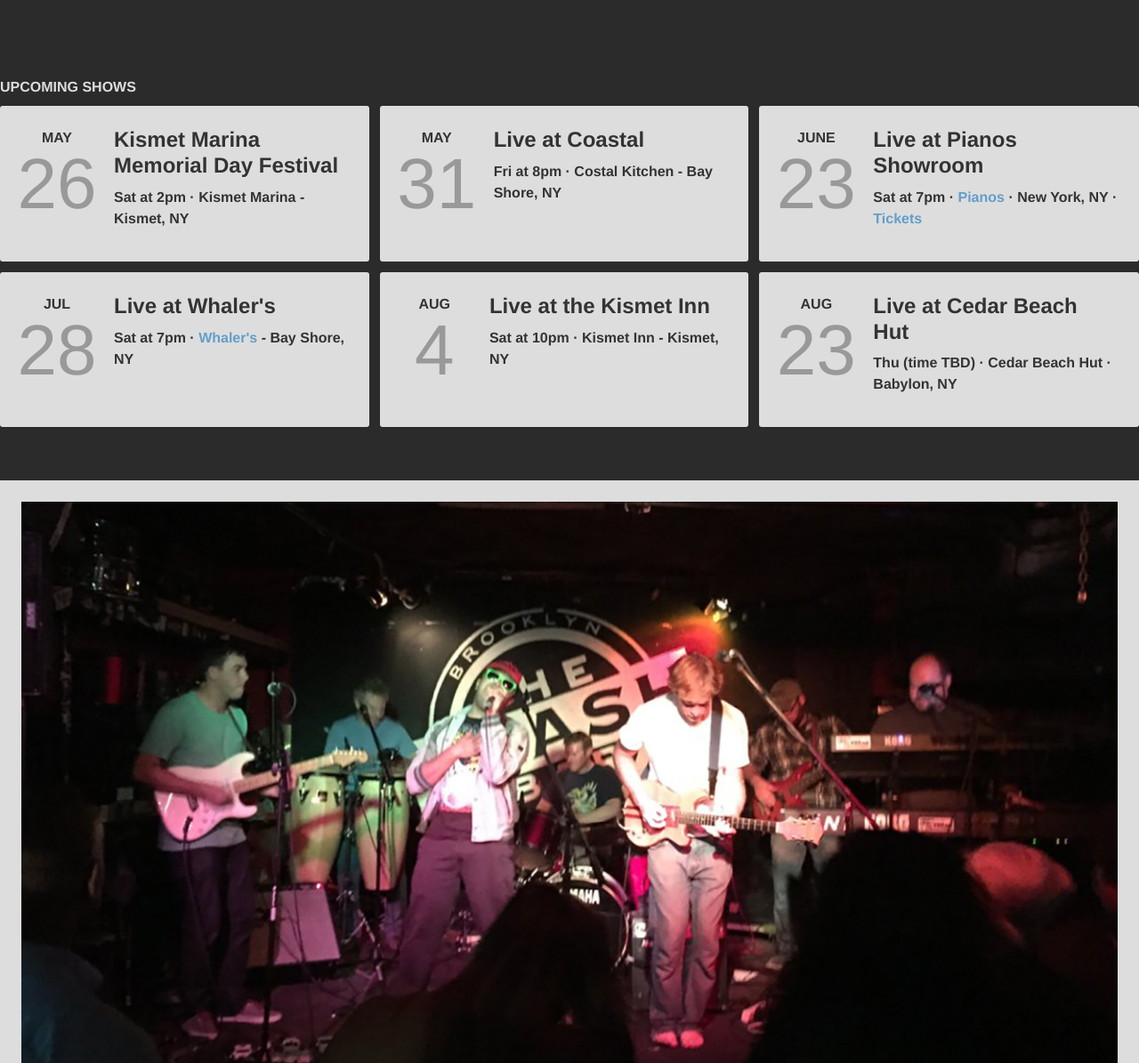
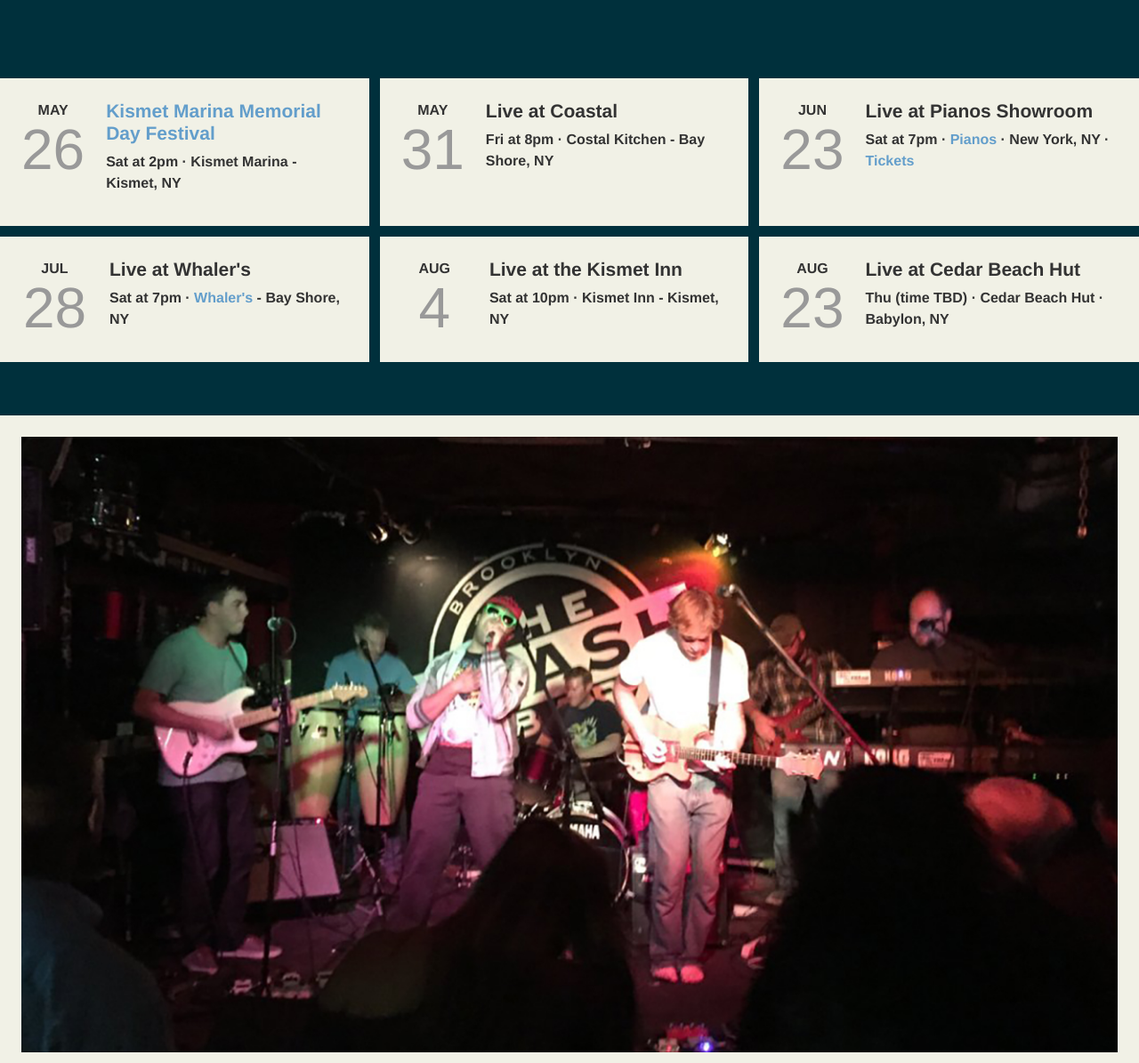
Before and after one commit to dmeehan/dirtyviceband, a website: page index.html in a window 1280 px wide. Shown: the part 800-1995 px from the top of the page at 89% size. Drawn offline with nearby package versions, Linux system fonts and the light colour scheme.

Commit message:
color palette update

```diff
--- a/index.html
+++ b/index.html
@@ -45,9 +45,9 @@
 
     <section class="shows" id="shows">
         <!--<div class="shows-poster ">
-            <a href="https://www.facebook.com/events/170399280191535/"><img src="images/seafest.jpg" /></a>
+            <a href="https://www.facebook.com/events/343298226193997/"><img src="images/TheDirtyViceBand_MemorialDay2018_web.jpg" /></a>
         </div>-->
-        <h2>Upcoming Shows</h2>
+        <!--<h2>Upcoming Shows</h2>-->
         <div class="shows-cards">
             <div class="event">
                 <div class="event-card">
@@ -56,7 +56,7 @@
                         <span class="event-day">26</span>
                     </div>
                     <div class="event-details">
-                        <h1>Kismet Marina Memorial Day Festival</h1>
+                        <h1><a href="https://www.facebook.com/events/343298226193997/">Kismet Marina Memorial Day Festival</a></h1>
                         <p><strong>Sat at 2pm &#183; Kismet Marina - Kismet, NY
                         </strong></p>
                     </div>
@@ -78,7 +78,7 @@
             <div class="event">
                 <div class="event-card">
                     <div class="event-date">
-                        <span class="event-month">June</span>
+                        <span class="event-month">Jun</span>
                         <span class="event-day">23</span>
                     </div>
                     <div class="event-details">
@@ -259,7 +259,7 @@
         <img src="images/dvb_trashbar.jpg" />
         <div class="about-bio">
             <div class="about-logo">
-                <img src="images/dvb_type_black.png" />
+                <img src="images/TheDirtyViceBand_logo_facebook.png" />
             </div>
             <div class="about-text">
                 <p>The Dirty Vice Band is a high-energy  collective of musicians from the salty south shore of Long Island. Each member of the band bring's a wide variety of influences, producing a unique original sound ranging from rock to funk to soul and mixing in pop hooks and improvisational jamming. While many of the members played music together growing up, the band really began in the winter of 2013 in an unheated garage (as many bands do) -- this one adjacent to guitarist Barry Pittman's wood-working shop. Pittman, drummer Pete Rettaliata, bassist Jim Phelan, and keyboardist Mike Phelan held spontaneous jam sessions that became more and more regular. While they were usually open and welcoming to anybody showing up to play, the band began to take form when rhythm guitarist Jamie Hoyler and lead singer Rayzor Lazor joined the jams. Under the same desire to write original songs and play unique takes on b-side covers, the band began to rehearse more regularly. Their first show came in late May of 2014, at local bar Declan Quinn's, under the name of The Dirty Vice Band. The name and the lineup stuck, and the group enjoyed a successful summer performing mainly on Fire Island. Percussionist Doug Meehan joined in July, and the band grew to seven core members, sometimes expanding to 10 or 11 with the addition of vocalist, Liz Bannon, and a horn section.</p>
--- a/scss/app.scss
+++ b/scss/app.scss
@@ -3,7 +3,8 @@
 @import "base/base"; /* base styles */
 
 body {
-    background: #2B2B2B;
+    //background: #2B2B2B;
+    background: $dvb-navy-blue;
     margin: 0;
     padding: 0;
     //overflow: hidden;
@@ -16,7 +17,8 @@ body {
         width: 100%;
         z-index: 10;
         padding: $small-spacing;
-        background: #1A1A1A;
+        //background: #1A1A1A;
+        background: shade($dvb-navy-blue, 30%);
 
         @media screen and (min-width: 768px) {
             padding: $base-spacing/1.5 $base-spacing;
@@ -85,7 +87,7 @@ body {
 
                         &.is-active {
                             color: $extra-light-gray;
-                            background: #2B2B2B;
+                            background: transparentize(white, 0.8);
                             border-radius: .25em;
                         }
                     }
@@ -99,7 +101,7 @@ body {
                     overflow: hidden;
                     width: 100%;
                     @include transition(all .25s ease-in-out);
-                    background: transparentize(#1a1a1a, 0.15);
+                    //background: transparentize(#1a1a1a, 0.15);
                     padding: $small-spacing;
 
                     > li {
@@ -199,7 +201,8 @@ body {
         &.about {
             margin: $small-spacing 0;
             margin-bottom: 0;
-            background: $light-gray;
+            //background: $light-gray;
+            background: #F1F1E6;
             padding-bottom: 3.5rem;
 
             .about-bio {
@@ -329,11 +332,12 @@ body {
                 }
 
                 .event-card {
-                    border-radius: $base-border-radius;
+                    //border-radius: $base-border-radius;
                     @include display(flex);
                     @include flex(1);
                     @include align-items(flex-sta);
-                    background: $light-gray;
+                    //background: $light-gray;
+                    background: #F1F1E6;
                     padding: $small-spacing;
                     //background: darken($light-gray, 20%) !important;
                 }
@@ -358,7 +362,7 @@ body {
                     //font-size: 5em;
                     line-height: 1;
                     color: $medium-gray;
-                    font-size: 3.5em;
+                    font-size: 3em;
                 }
 
                 .event-details {
@@ -389,13 +393,13 @@ body {
                     }
 
                     .event-day {
-                        font-size: 5em;
+                        font-size: 4em;
                     }
 
                     .event-details {
                         font-size: 1em;
                         h1 {
-                            font-size: 1.5rem;
+                            font-size: 1.3125rem;
                             margin-bottom: $small-spacing/2;
                         }
                     }
--- a/scss/base/_variables.scss
+++ b/scss/base/_variables.scss
@@ -43,6 +43,8 @@ $yellow: #d6de23;
 $orange: #e49b3c;
 $light-orange: lighten($orange, 15);
 
+$dvb-navy-blue: #00303c;
+
 
 // Font Colors
 $base-background-color: #fff;
@@ -70,6 +72,3 @@ $base-border: 1px solid $base-border-color;
 $form-box-shadow: inset 0 1px 3px rgba(#000, 0.06);
 $form-box-shadow-focus: $form-box-shadow, 0 0 5px adjust-color($action-color, $lightness: -5%, $alpha: -0.3);
 $form-label-color: $medium-gray;
-
-// Images
-$banner-image: '../images/Zoo/banner.png';
```
Also changed, not shown: package.json (+5 -2 lines), css/app.css.
